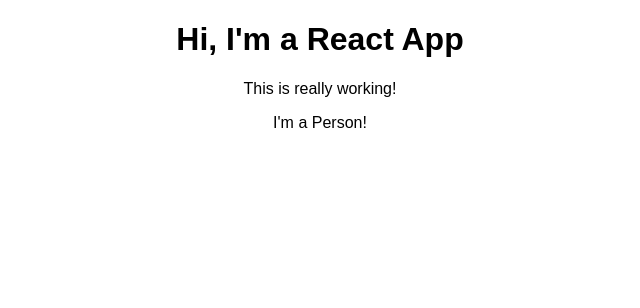
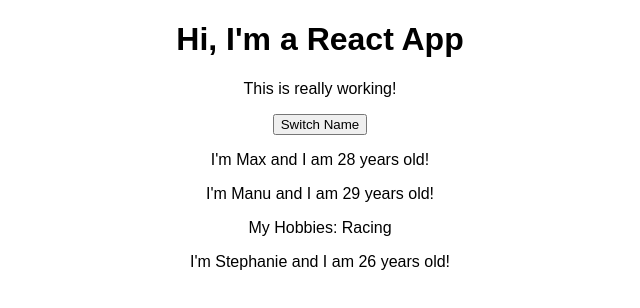
Before and after one commit to cbaermann/React, a React (Create React App) app in the folder firstproj/: page / in a window 1280 px wide. Shown: the top 308 px of the page, without its empty margins (320-960 px from the left). Built offline with nearby package versions, Linux system fonts and the light colour scheme.

Commit message:
initial commit

```diff
--- a/firstproj/src/App.js
+++ b/firstproj/src/App.js
@@ -1,18 +1,46 @@
-import React, { Component } from 'react';
+import React, { useState } from 'react';
 import './App.css';
 import Person from './Person/Person';
 
-class App extends Component {
-  render() {
+const app = props => {
+  const [ personsState, setPersonsState] = useState({
+    persons: [
+      { name: 'Max', age: 28},
+      { name: 'Manu', age: 29},
+      { name: 'Stephanie', age: 26}
+    ],
+  });
+
+  const [otherState, setOtherState] = useState('some other value')
+  console.log(personsState)
+
+  console.log(personsState, otherState);
+
+  const switchNameHandler = () => {
+    // console.log('Was clicked')
+    // this.state.persons[0].name="Maximilian" DONT DO THIS
+    setPersonsState({
+      persons: [
+      { name: 'Maximilian', age: 28},
+      { name: 'Manu', age: 29},
+      { name: 'Stephanie', age: 27}
+      ]
+    });
+  };
+
+
     return (
       <div className="App">
         <h1>Hi, I'm a React App</h1>
         <p>This is really working!</p>
-        <Person />
+        <button onClick={switchNameHandler}>Switch Name</button>
+        <Person name={personsState.persons[0].name} age={personsState.persons[0].age} />
+        <Person name={personsState.persons[1].name} age={personsState.persons[1].age}>My Hobbies: Racing</Person>
+        <Person name={personsState.persons[2].name} age={personsState.persons[2].age} />
       </div>
     );
     // return React.createElement('div', {className: 'App'}, React.createElement('h1', null, "Does this work now???"))
-  }
-}
 
-export default App;
+
+    }
+export default app;
--- a/firstproj/src/Person/Person.js
+++ b/firstproj/src/Person/Person.js
@@ -1,7 +1,12 @@
 import React from 'react'
 
-const person = () => {
-    return <p>I'm a Person!</p>
+const person = (props) => {
+    return (
+        <div>
+            <p>I'm {props.name} and I am {props.age} years old!</p>
+            <p>{props.children}</p>
+        </div>
+    )
 };
 
 export default person;
```
